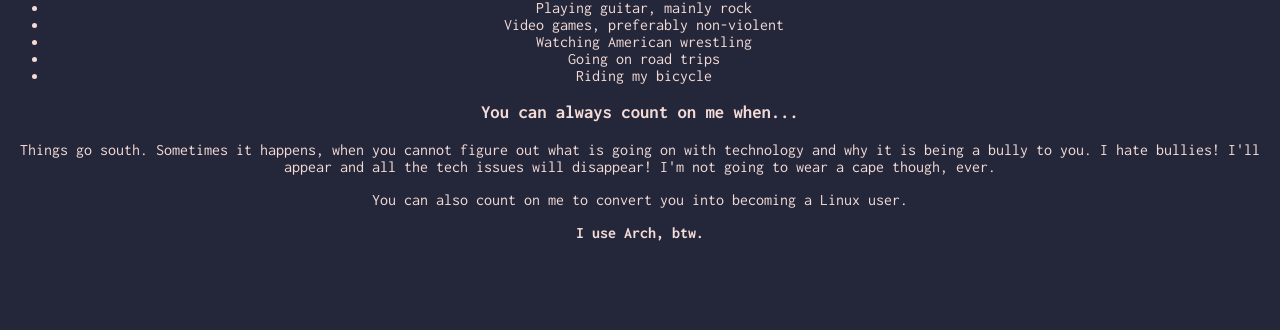
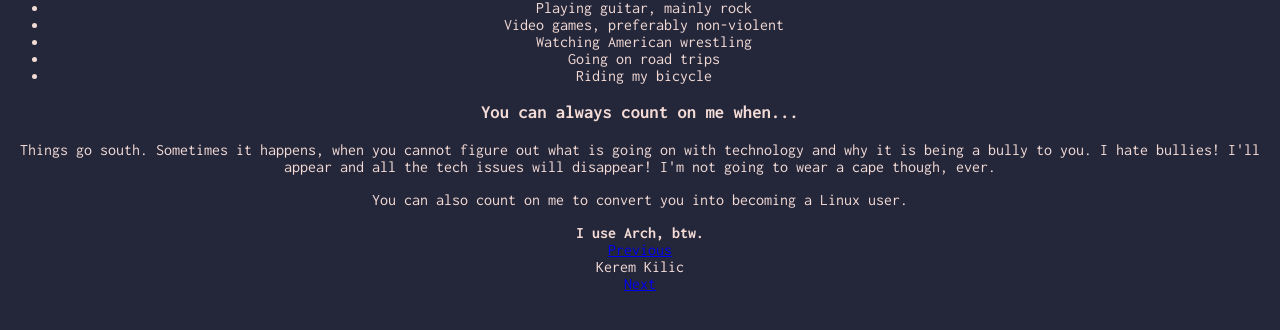
Before and after one commit to Keremimo/hello, a plain HTML site: page index.html in a window 1280 px wide. Shown: the part 258-588 px from the top of the page. Drawn offline with Linux system fonts and the light colour scheme.

Commit message:
Add placeholder links on the bottom as footer

```diff
--- a/index.html
+++ b/index.html
@@ -51,9 +51,11 @@
             <p>You can also count on me to convert you into becoming a Linux user. </p><strong>I use Arch, btw.</strong>
         </div>
     </section>
-    <section class="header-four">
-
-    </section>
+    <footer>
+        <a href="#previous">Previous</a>
+        <div>Kerem Kilic</div>
+        <a href="#next">Next</a>
+    </footer>
 </body>
 
 </html>
```
